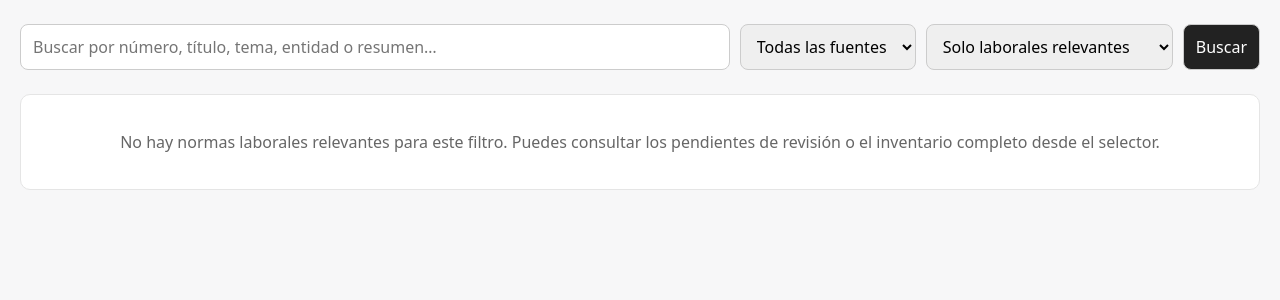
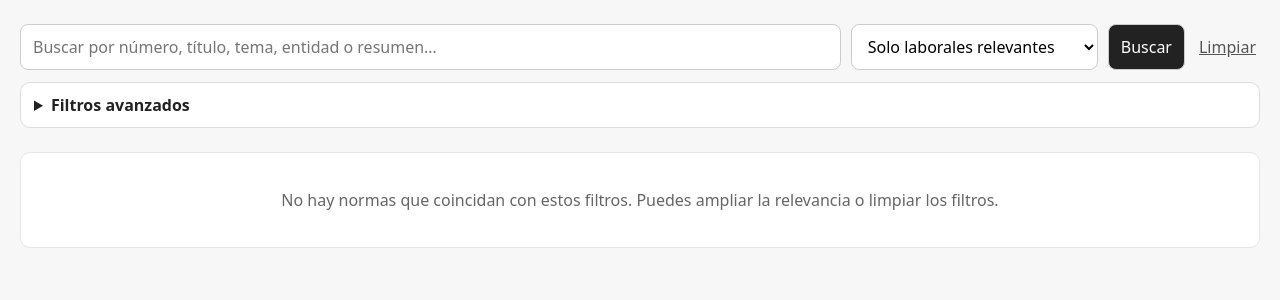
Before and after one commit to gumorenos/radar-laboral, a Flask app: page / in a window 1280 px wide. Shown: the part 178-478 px from the top of the page. Run offline with Flask 3, Linux system fonts and the light colour scheme; tables that the repository leaves empty hold one stand-in row (values such as "Sample post").

Commit message:
Add advanced norm filters to web UI

```diff
--- a/src/radar_laboral/templates/index.html
+++ b/src/radar_laboral/templates/index.html
@@ -10,10 +10,18 @@
     h1 { margin-bottom: 6px; }
     .header { display: flex; justify-content: space-between; gap: 16px; align-items: baseline; flex-wrap: wrap; }
     .sub { color: #666; margin-top: 0; }
-    form { display: flex; gap: 10px; flex-wrap: wrap; margin: 24px 0; }
-    input, select, button { font: inherit; padding: 10px 12px; border: 1px solid #ccc; border-radius: 8px; }
-    input { flex: 1; min-width: 260px; }
+    form { margin: 24px 0; }
+    .search-row { display: flex; gap: 10px; flex-wrap: wrap; }
+    input, select, button { font: inherit; padding: 10px 12px; border: 1px solid #ccc; border-radius: 8px; background: white; }
+    .search-input { flex: 1; min-width: 280px; }
     button { cursor: pointer; background: #222; color: white; }
+    .clear-link { display: inline-flex; align-items: center; padding: 10px 4px; color: #555; }
+    details { margin-top: 12px; border: 1px solid #ddd; border-radius: 10px; background: white; }
+    summary { cursor: pointer; padding: 11px 13px; font-weight: 600; }
+    .filters { display: grid; grid-template-columns: repeat(auto-fit, minmax(190px, 1fr)); gap: 12px; padding: 4px 13px 14px; }
+    .filter-field { display: flex; flex-direction: column; gap: 5px; min-width: 0; }
+    .filter-field label { font-size: 12px; color: #666; font-weight: 600; }
+    .filter-field select, .filter-field input { width: 100%; min-width: 0; box-sizing: border-box; }
     .table-wrap { overflow-x: auto; background: white; border: 1px solid #e5e5e5; border-radius: 10px; }
     table { border-collapse: collapse; width: 100%; min-width: 1080px; }
     th, td { padding: 12px; border-bottom: 1px solid #eee; text-align: left; vertical-align: top; }
@@ -39,15 +47,11 @@
     <a href="/status">Estado de sincronización →</a>
   </div>
 
+  {% set advanced_active = filters.source or filters.document_type or filters.issuer or filters.topic or filters.edition or filters.date_from or filters.date_to %}
   <form method="get">
-    <input name="q" value="{{ query }}" placeholder="Buscar por número, título, tema, entidad o resumen…">
-    <select name="source">
-      <option value="">Todas las fuentes</option>
-      {% for item in sources %}
-        <option value="{{ item }}" {% if item == source %}selected{% endif %}>{{ item }}</option>
-      {% endfor %}
-    </select>
-    <select name="relevance">
+    <div class="search-row">
+      <input class="search-input" type="search" name="q" value="{{ query }}" placeholder="Buscar por número, título, tema, entidad o resumen…">
+      <select name="relevance" aria-label="Relevancia">
         <option value="relevant" {% if relevance == 'relevant' %}selected{% endif %}>Solo laborales relevantes</option>
         <option value="review" {% if relevance == 'review' %}selected{% endif %}>Pendientes de revisar</option>
         <option value="tracked" {% if relevance == 'tracked' %}selected{% endif %}>Relevantes + revisar</option>
@@ -55,6 +59,73 @@
         <option value="all" {% if relevance == 'all' %}selected{% endif %}>Inventario completo</option>
       </select>
       <button type="submit">Buscar</button>
+      <a class="clear-link" href="/">Limpiar</a>
+    </div>
+
+    <details {% if advanced_active %}open{% endif %}>
+      <summary>Filtros avanzados{% if advanced_active %} · activos{% endif %}</summary>
+      <div class="filters">
+        <div class="filter-field">
+          <label for="source">Fuente</label>
+          <select id="source" name="source">
+            <option value="">Todas</option>
+            {% for item in options.sources %}
+              <option value="{{ item }}" {% if item == filters.source %}selected{% endif %}>{{ item }}</option>
+            {% endfor %}
+          </select>
+        </div>
+
+        <div class="filter-field">
+          <label for="document_type">Tipo de norma</label>
+          <select id="document_type" name="document_type">
+            <option value="">Todos</option>
+            {% for item in options.document_types %}
+              <option value="{{ item }}" {% if item == filters.document_type %}selected{% endif %}>{{ item }}</option>
+            {% endfor %}
+          </select>
+        </div>
+
+        <div class="filter-field">
+          <label for="issuer">Entidad</label>
+          <select id="issuer" name="issuer">
+            <option value="">Todas</option>
+            {% for item in options.issuers %}
+              <option value="{{ item }}" {% if item == filters.issuer %}selected{% endif %}>{{ item }}</option>
+            {% endfor %}
+          </select>
+        </div>
+
+        <div class="filter-field">
+          <label for="topic">Tema</label>
+          <select id="topic" name="topic">
+            <option value="">Todos</option>
+            {% for item in options.topics %}
+              <option value="{{ item }}" {% if item == filters.topic %}selected{% endif %}>{{ item }}</option>
+            {% endfor %}
+          </select>
+        </div>
+
+        <div class="filter-field">
+          <label for="edition">Edición</label>
+          <select id="edition" name="edition">
+            <option value="">Todas</option>
+            {% for item in options.editions %}
+              <option value="{{ item }}" {% if item == filters.edition %}selected{% endif %}>{{ 'Extraordinaria' if item == 'extraordinary' else 'Regular' if item == 'regular' else item }}</option>
+            {% endfor %}
+          </select>
+        </div>
+
+        <div class="filter-field">
+          <label for="date_from">Desde</label>
+          <input id="date_from" type="date" name="date_from" value="{{ filters.date_from }}">
+        </div>
+
+        <div class="filter-field">
+          <label for="date_to">Hasta</label>
+          <input id="date_to" type="date" name="date_to" value="{{ filters.date_to }}">
+        </div>
+      </div>
+    </details>
   </form>
 
   <div class="table-wrap">
@@ -90,7 +161,7 @@
         </tbody>
       </table>
     {% else %}
-      <div class="empty">No hay normas laborales relevantes para este filtro. Puedes consultar los pendientes de revisión o el inventario completo desde el selector.</div>
+      <div class="empty">No hay normas que coincidan con estos filtros. Puedes ampliar la relevancia o limpiar los filtros.</div>
     {% endif %}
   </div>
 </main>
```
Lines whose indentation alone changed are shown as unchanged.
